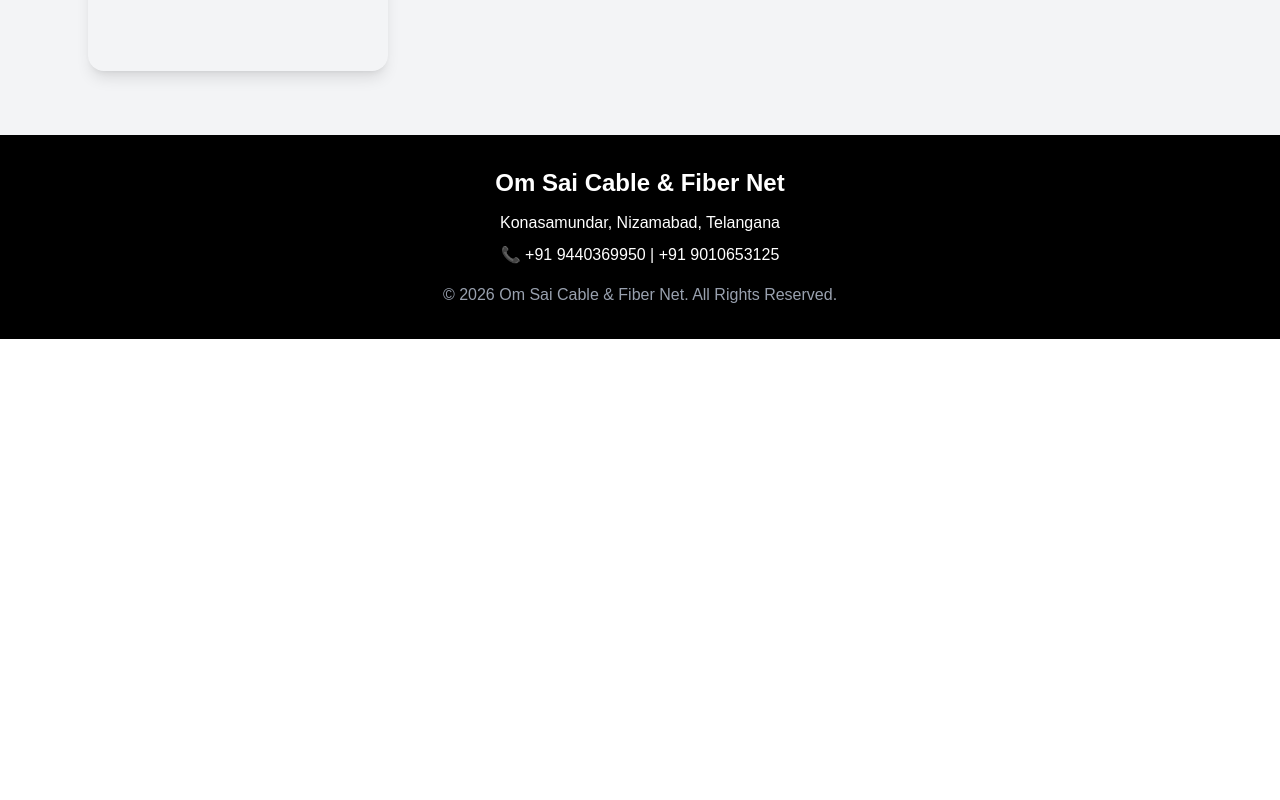
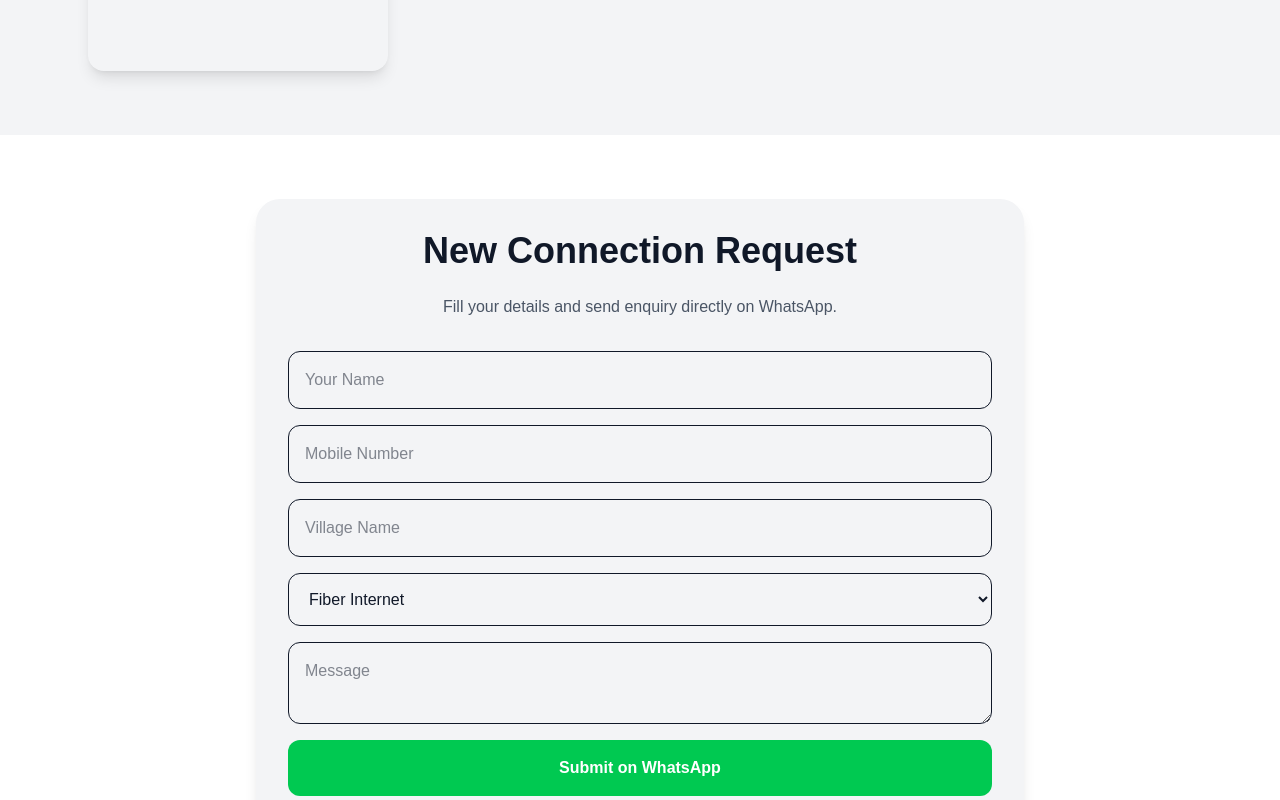
Before and after one commit to sandeepcable/omsaicablefiber, a Next.js app: page / in a window 1280 px wide. Shown: the part 3240-4040 px from the top of the page. Before the commit the page ends 3579 px from the top, so only its background shows below. Built offline with nearby package versions, Linux system fonts and the light colour scheme; grey boxes are pictures that could not be loaded.

Commit message:
Added new connection form

```diff
--- a/app/page.tsx
+++ b/app/page.tsx
@@ -167,6 +167,76 @@
     ></iframe>
   </div>
 </section>
+{/* New Connection Form */}
+<section className="py-16 bg-white px-6">
+  <div className="max-w-3xl mx-auto bg-gray-100 rounded-3xl shadow-lg p-8">
+    <h2 className="text-4xl font-extrabold text-center mb-6">
+      New Connection Request
+    </h2>
+
+    <p className="text-center text-gray-600 mb-8">
+      Fill your details and send enquiry directly on WhatsApp.
+    </p>
+
+    <form
+      className="grid gap-4"
+      onSubmit={(e) => {
+        e.preventDefault();
+
+        const form = e.currentTarget;
+        const name = (form.elements.namedItem("name") as HTMLInputElement).value;
+        const mobile = (form.elements.namedItem("mobile") as HTMLInputElement).value;
+        const village = (form.elements.namedItem("village") as HTMLInputElement).value;
+        const service = (form.elements.namedItem("service") as HTMLSelectElement).value;
+        const message = (form.elements.namedItem("message") as HTMLTextAreaElement).value;
+
+        const text = `New Connection Request%0AName: ${name}%0AMobile: ${mobile}%0AVillage: ${village}%0AService: ${service}%0AMessage: ${message}`;
+        window.open(`https://wa.me/919010653125?text=${text}`, "_blank");
+      }}
+    >
+      <input
+        name="name"
+        required
+        placeholder="Your Name"
+        className="p-4 rounded-xl border"
+      />
+
+      <input
+        name="mobile"
+        required
+        placeholder="Mobile Number"
+        className="p-4 rounded-xl border"
+      />
+
+      <input
+        name="village"
+        required
+        placeholder="Village Name"
+        className="p-4 rounded-xl border"
+      />
+
+      <select name="service" className="p-4 rounded-xl border">
+        <option>Fiber Internet</option>
+        <option>Cable TV</option>
+        <option>OTT Services</option>
+        <option>TV Accessories</option>
+      </select>
+
+      <textarea
+        name="message"
+        placeholder="Message"
+        className="p-4 rounded-xl border"
+      />
+
+      <button
+        type="submit"
+        className="bg-green-500 text-white p-4 rounded-xl font-bold"
+      >
+        Submit on WhatsApp
+      </button>
+    </form>
+  </div>
+</section>
 
       <footer className="bg-black text-white py-8 text-center px-6">
         <h3 className="text-2xl font-bold mb-3">Om Sai Cable & Fiber Net</h3>
```
